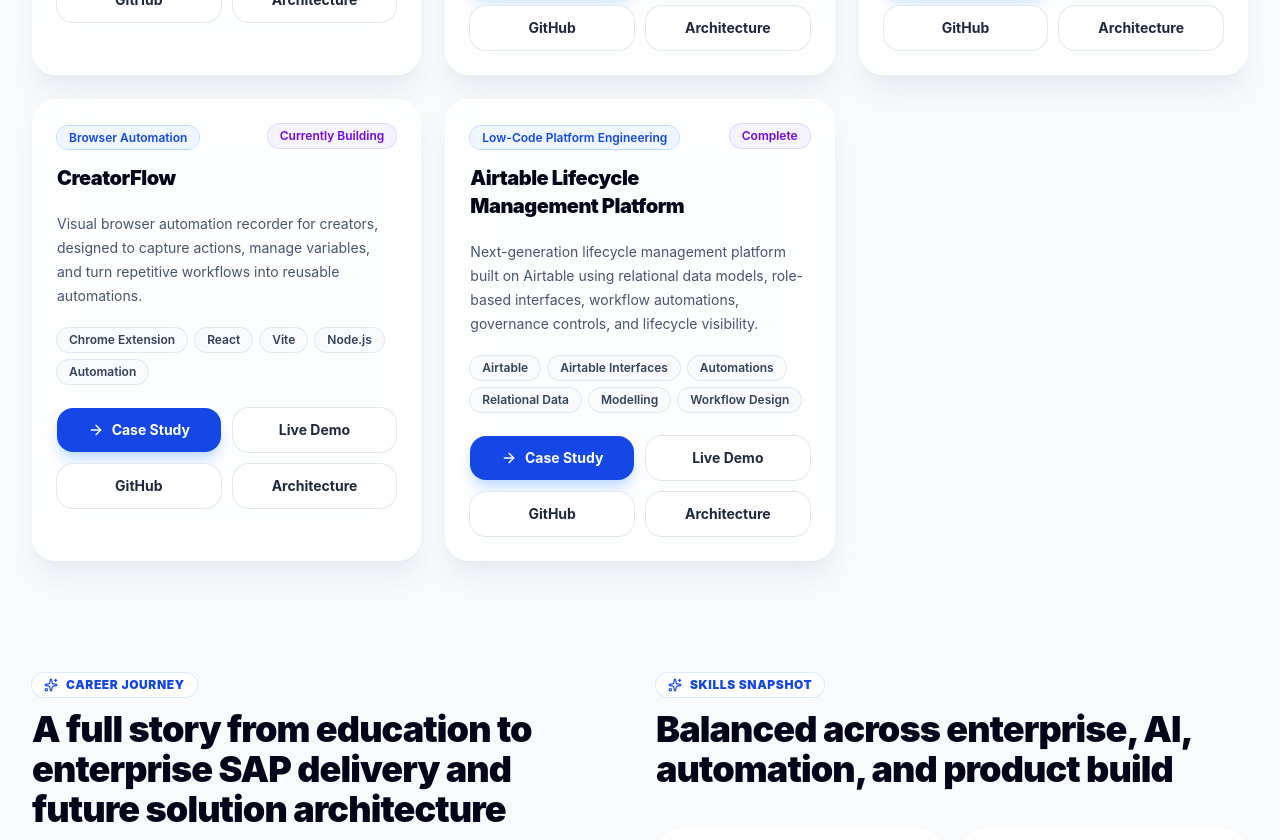
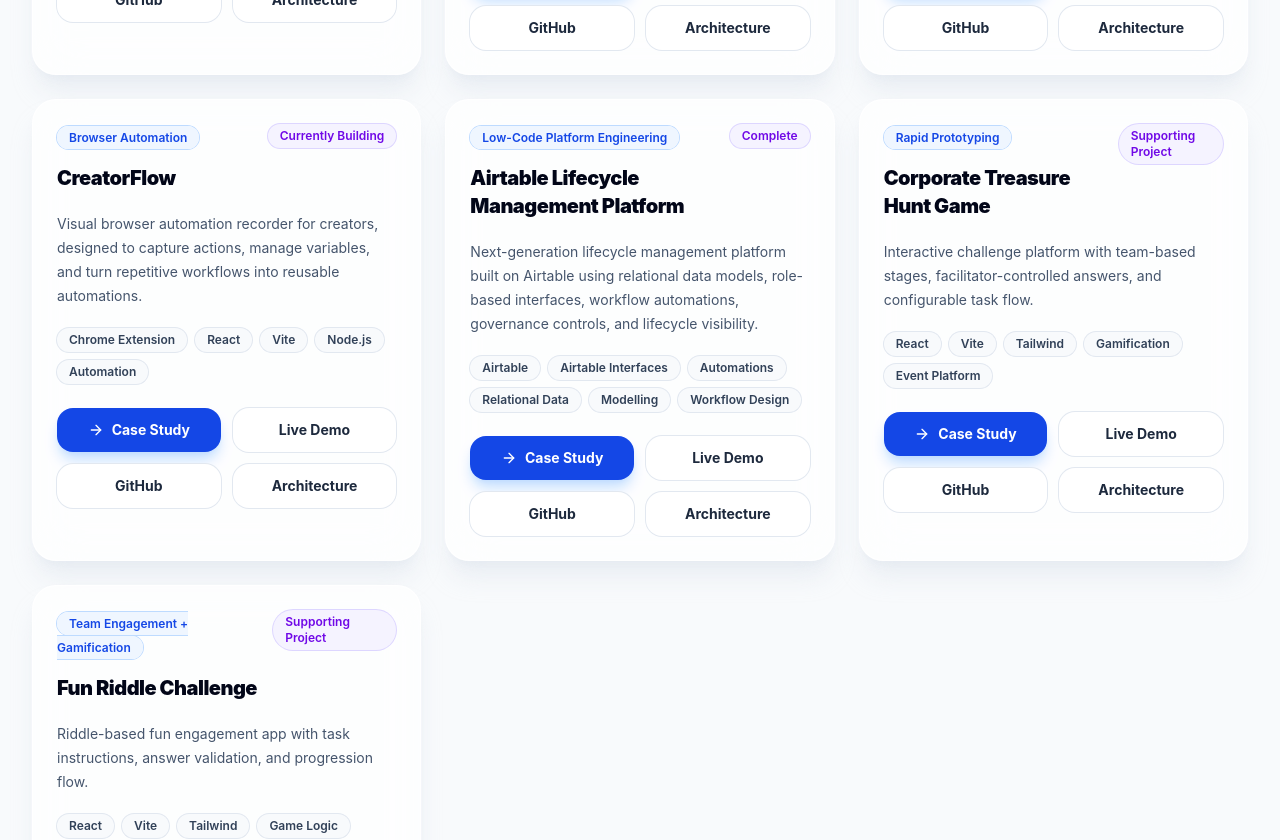
Before and after one commit to chaith0310/chaithanya-poreddy-portfolio, a React (Vite) app: page / in a window 1280 px wide. Shown: the part 2120-2960 px from the top of the page. Built offline with nearby package versions, Linux system fonts and the light colour scheme.

Commit message:
Adjusted Projects

```diff
--- a/src/App.jsx
+++ b/src/App.jsx
@@ -140,41 +140,29 @@
   },
   {
     slug: "corporate-treasure-hunt-platform",
-    title: "Corporate Treasure Hunt Platform",
-    category: "Rapid Prototyping + Gamification",
-    status: "Live Demo",
-    featured: false,
+    title: "Corporate Treasure Hunt Game",
+    category: "Rapid Prototyping",
+    status: "Supporting Project",
+    featured: true,
     summary:
-      "Interactive corporate challenge platform with team-based stages, facilitator-controlled answers, and configurable task flow.",
-    problem:
-      "Corporate engagement events need digital systems that are flexible, fun, and easy for facilitators to control.",
-    solution:
-      "Built a structured challenge platform with password-based progression, editable content, and team-oriented experience design.",
+      "Interactive challenge platform with team-based stages, facilitator-controlled answers, and configurable task flow.",
     impact:
       "Shows fast product execution, event-tech thinking, and practical front-end delivery under real constraints.",
     tech: ["React", "Vite", "Tailwind", "Gamification", "Event Platform"],
     live: "corporate-treasure-hunt-m99k1btjg-chaith.vercel.app",
     github: "https://github.com/chaith0310/corporate-treasure-hunt",
-    architecture: "#replace-architecture-diagram",
   },
   {
     slug: "corporate-riddle-challenge-platform",
-    title: "Corporate Riddle Challenge Platform",
+    title: "Fun Riddle Challenge",
     category: "Team Engagement + Gamification",
     status: "Supporting Project",
-    featured: false,
+    featured: true,
     summary:
-      "Riddle-based corporate engagement app with task instructions, answer validation, and team progression flow.",
-    problem:
-      "Offline corporate games often lack a polished digital layer for validation, flow control, and participant experience.",
-    solution:
-      "Created a responsive app structure with challenge screens, instruction layers, and configurable passwords.",
-    impact:
-      "Demonstrates UI delivery, rapid iteration, and lightweight product building for internal events.",
+      "Riddle-based fun engagement app with task instructions, answer validation, and  progression flow.",
     tech: ["React", "Vite", "Tailwind", "Game Logic", "UX"],
     live: "aspire-ai-quest-leiv7wkbi-chaith.vercel.app",
     github: "https://github.com/chaith0310/aspire-ai-quest",
-    architecture: "#replace-architecture-diagram",
   },
 ];
 
@@ -614,7 +602,7 @@
               <Globe2 className="mx-auto h-12 w-12 text-cyan-300" />
               <p className="mt-4 text-xl font-black">Career Journey Video</p>
               <p className="mt-2 text-sm text-blue-100">
-                Add HeyGen, YouTube, or hosted video link here
+                Video coming soon.....
               </p>
             </div>
           </div>
```
